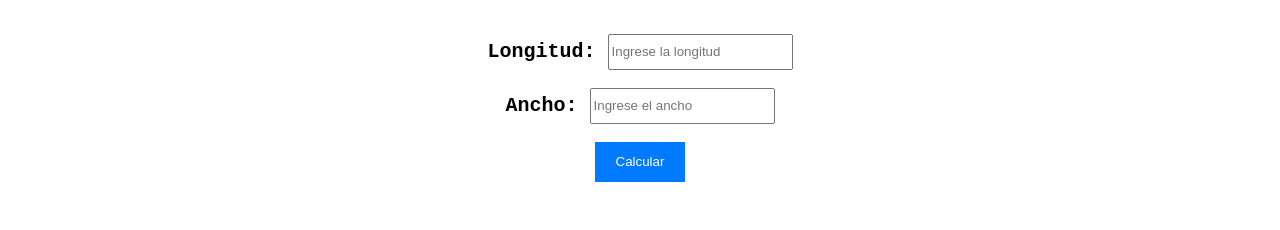
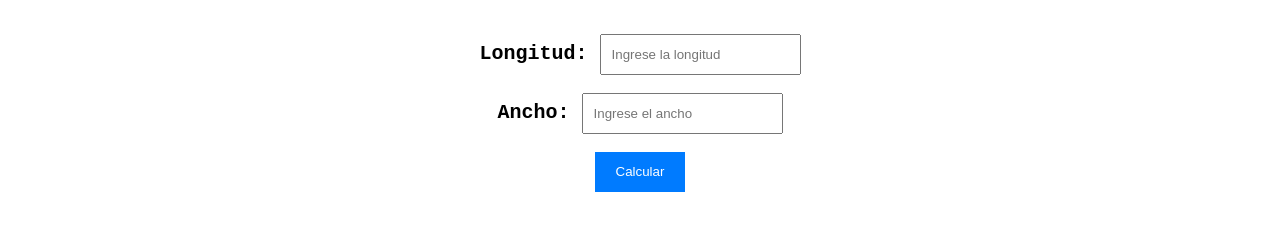
Before and after one commit to alfonn13/ExamenU1, a plain HTML site: page index.html in a window 1280 px wide. Shown: the part 166-396 px from the top of the page. Drawn offline with Linux system fonts and the light colour scheme.

Commit message:
Update comments

```diff
--- a/index.html
+++ b/index.html
@@ -4,13 +4,19 @@
     <meta charset="UTF-8">
     <meta name="viewport" content="width=device-width, initial-scale=1.0">
     <title>Examen DWEC y DIW</title>
+
+    <!--Enlazamos con link la pagian de estilos-->
     <link rel="stylesheet" href="styles/style.css">
+
+    <!--Enlazamos con link la pagian de estilos-->
+    <link rel="favicon" href="favicon.ico" type="text/x-icon">
 </head>
 <body>
 
     <h1>Calculadora de área, perímetro y diagonal de un rectángulo</h1>
 
     <div class="container">
+        <!--Los label tienen un placeholder en el que aparece un mensaje que saldra dentro de nuestro input-->
         <div class="text">
             <label for="length">Longitud:</label>
             <input type="number" id="length" placeholder="Ingrese la longitud">
@@ -29,6 +35,7 @@
 
     </div>
 
+    <!--Enlazamos con link la pagian de estilos-->
     <script src="scripts/index.js"></script>
 </body>
 </html>
--- a/styles/style.css
+++ b/styles/style.css
@@ -12,7 +12,8 @@ label{
 }
 
 input{
-    height: 30px;
+    height: 17px;
+    padding: 10px;
 }
 
 .container{
```
Also changed, not shown: scripts/index.js (+13 -0 lines), 1 other file.
